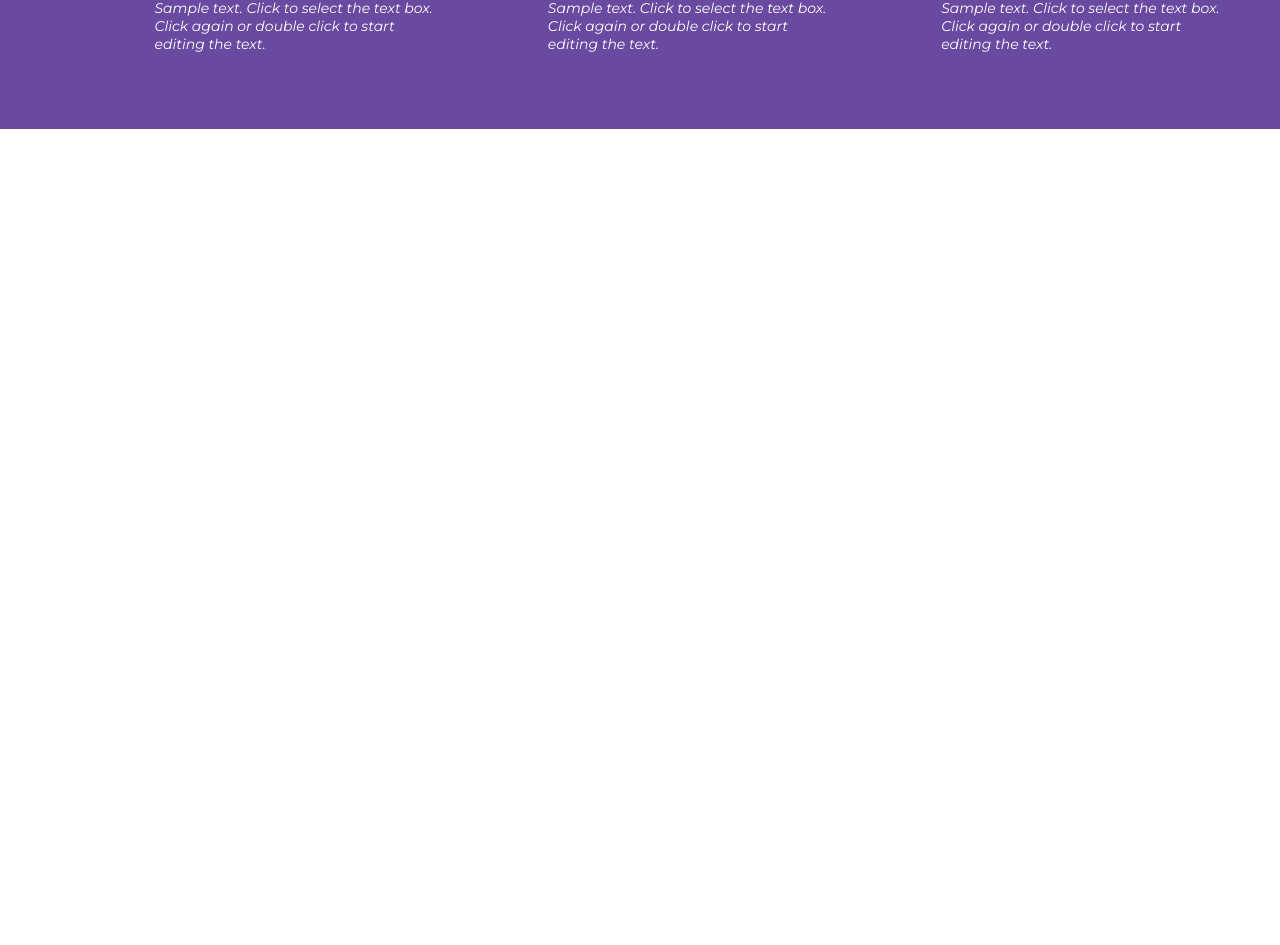
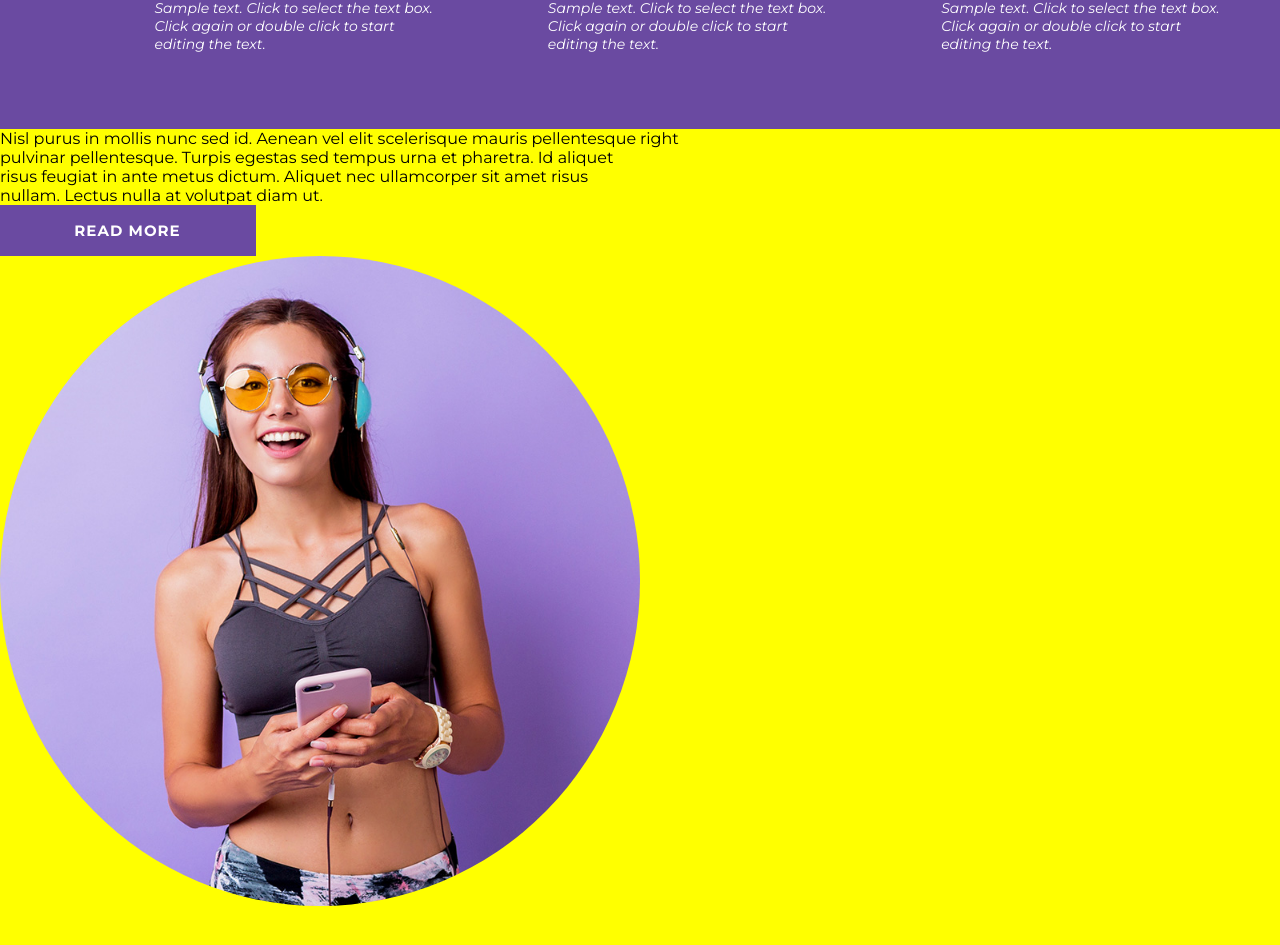
Before and after one commit to brtauhid/healthy-food, a React (Create React App) app: page / in a window 1280 px wide. Shown: the part 2471-3416 px from the top of the page. Before the commit the page ends 2600 px from the top, so only its background shows below. Built offline with nearby package versions, Linux system fonts and the light colour scheme.

Commit message:
blog section

```diff
--- a/src/App.js
+++ b/src/App.js
@@ -1,3 +1,4 @@
+import Blog1 from "./components/Blog1";
 import Contact from "./components/Contact";
 import Features from "./components/Features";
 import Hero from "./components/Hero";
@@ -12,6 +13,7 @@ function App() {
       <Features></Features>
       <Contact></Contact>
       <Tips></Tips>
+      <Blog1></Blog1>
     </div>
   );
 }
--- /dev/null
+++ b/src/components/Blog1.jsx
@@ -0,0 +1,58 @@
+import styled from "styled-components";
+import women from "../img/women.jpg";
+
+const Container = styled.div`
+  height: 1120px;
+  background-color: yellow;
+  display: flex;
+`;
+
+const Left = styled.div`
+  flex: 1;
+  display: flex;
+  flex-direction: column;
+`;
+const Right = styled.div`
+  flex: 1;
+`;
+const Blog1Description = styled.p`
+  font-size: 16px;
+`;
+
+const Blog1Btn = styled.button`
+  text-transform: uppercase;
+  letter-spacing: 1px;
+  border-style: none;
+  font-weight: 700;
+  padding: 16px 52px 16px 51px;
+  width: 40%;
+  background-color: #6a4aa1;
+  color: white;
+  font-size: 15px;
+`;
+
+const Blog1Img = styled.img`
+  height: 650px;
+  border-radius: 50%;
+  object-fit: cover;
+`;
+
+const Blog1 = () => {
+  return (
+    <Container>
+      <Left>
+        <Blog1Description>
+          Nisl purus in mollis nunc sed id. Aenean vel elit scelerisque mauris
+          pellentesque pulvinar pellentesque. Turpis egestas sed tempus urna et
+          pharetra. Id aliquet risus feugiat in ante metus dictum. Aliquet nec
+          ullamcorper sit amet risus nullam. Lectus nulla at volutpat diam ut.
+        </Blog1Description>
+        <Blog1Btn>read more</Blog1Btn>
+        <Blog1Img src={women}></Blog1Img>
+      </Left>
+      <Right>right</Right>
+    </Container>
+  );
+};
+
+export default Blog1;
```
